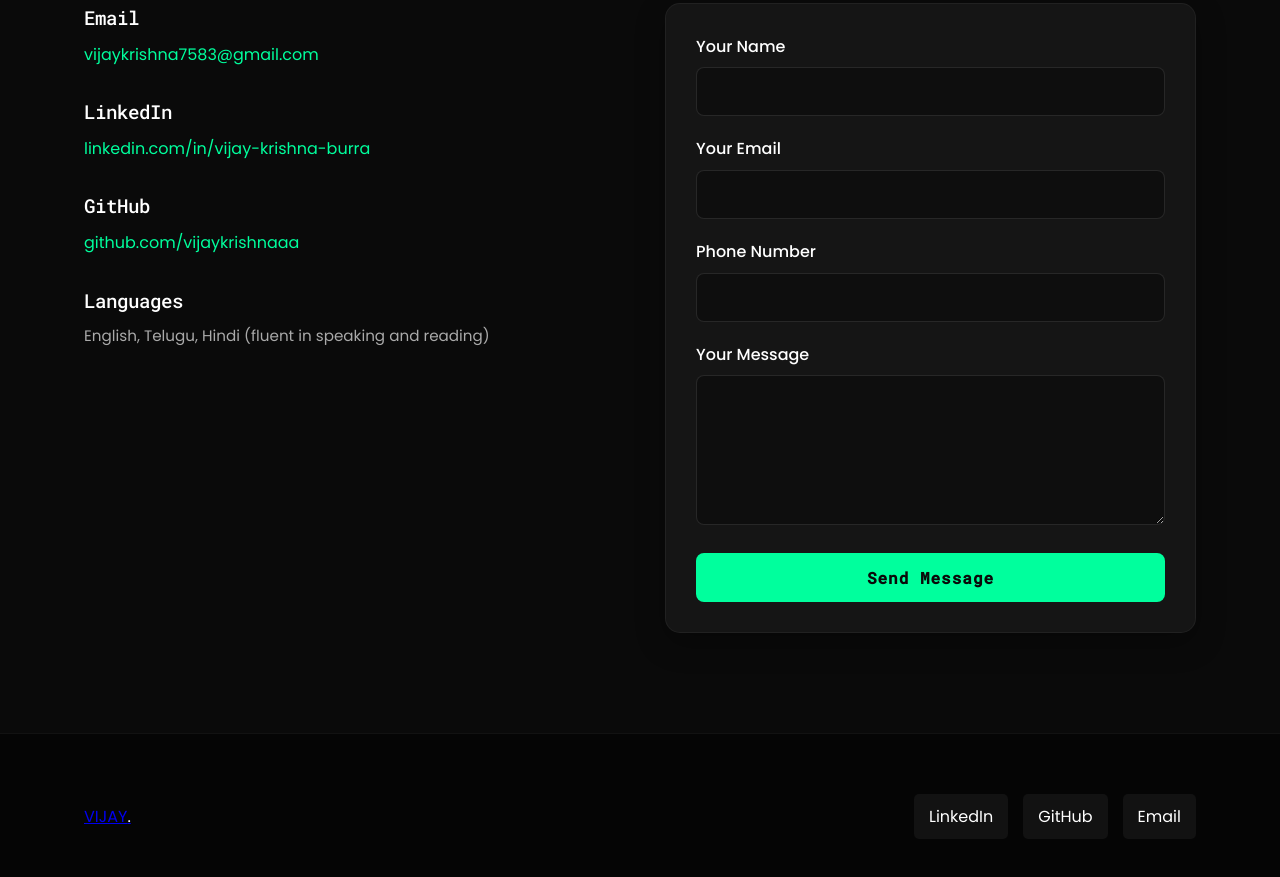
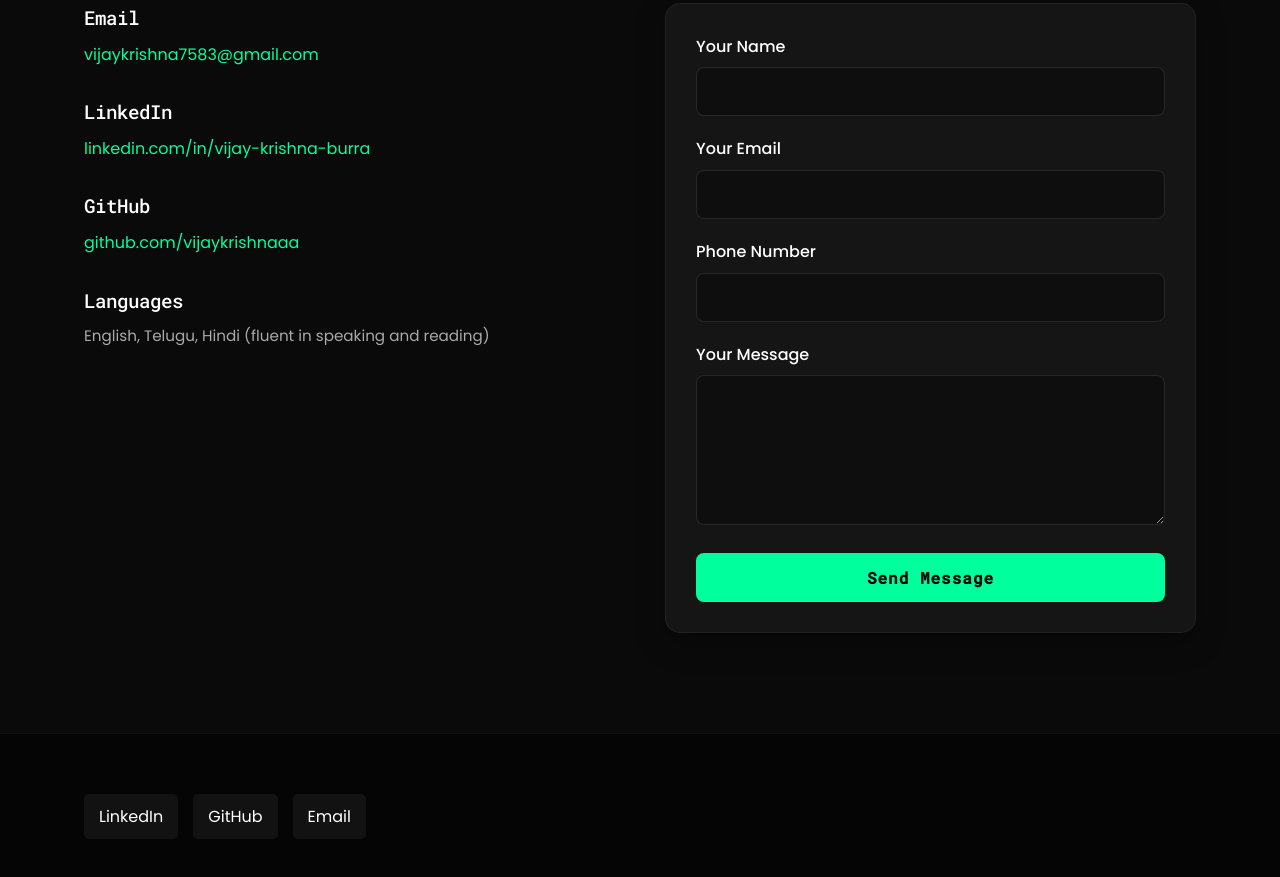
Before and after one commit to vijaykrishnaaa/myportfolio, a plain HTML site: page index.html in a window 1280 px wide. Shown: the part 5541-6418 px from the top of the page. Drawn offline with Linux system fonts and the light colour scheme.

Commit message:
Update index.html

```diff
--- a/index.html
+++ b/index.html
@@ -384,9 +384,6 @@
     <footer>
       <div class="container">
         <div class="footer-content">
-          <a href="#" class="footer-logo"
-            >VIJAY<span style="color: #ffffff">.</span></a
-          >
           <div class="social-links">
             <a
               href="https://linkedin.com/in/vijay-krishna-burra-636774291/"
```
